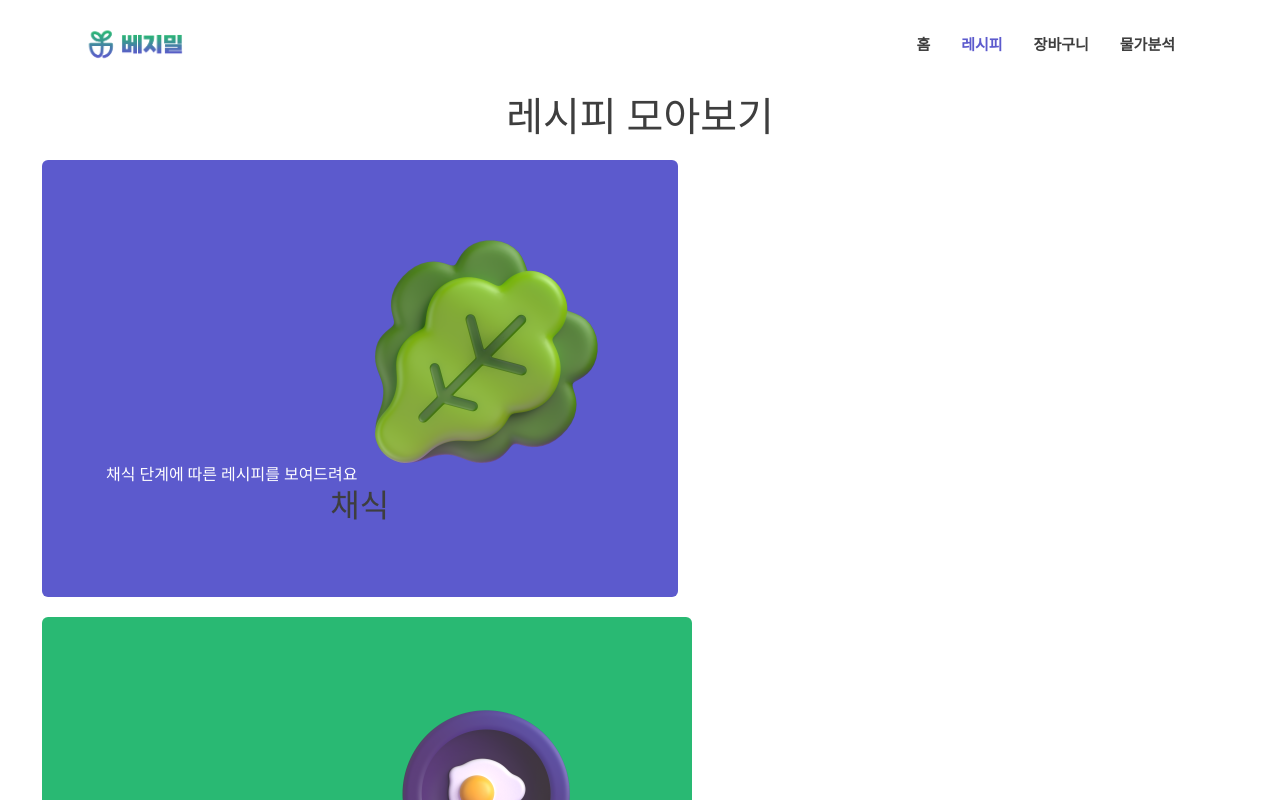
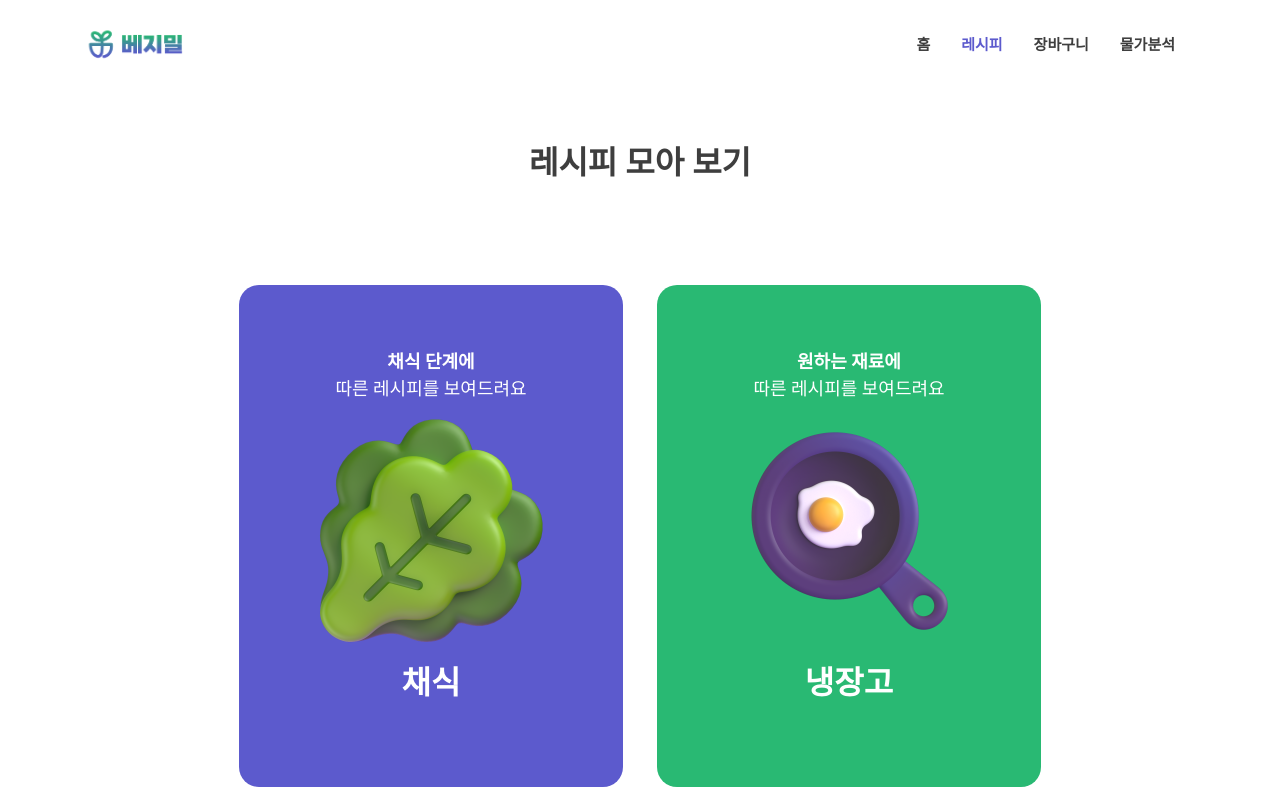
Before and after one commit to yuiseo/VeggieMeal, a Next.js app in the folder Front/veggiemeal/: page /recipe in a window 1280 px wide. Shown: the top 800 px of the page. Built offline with nearby package versions, Linux system fonts and the light colour scheme; a web font is replaced by a local one.

Commit message:
[S07P22C205-130][FE-이서]feat:레시피 인덱스 퍼블리싱

```diff
--- a/Front/veggiemeal/pages/recipe/index.tsx
+++ b/Front/veggiemeal/pages/recipe/index.tsx
@@ -5,6 +5,9 @@ import styles from 'styles/Home.module.scss'
 import Button from 'react-bootstrap/Button';
 import leafy from '/public/leafy_green.png';
 import cooking from '/public/cooking.png';
+import Container from 'react-bootstrap/Container';
+import Row from 'react-bootstrap/Row';
+import Col from 'react-bootstrap/Col';
 
 export default function Recipe() {
   const router = useRouter();
@@ -16,31 +19,27 @@ export default function Recipe() {
 
       <main className={styles.main}>
         <header>
-          <h1>레시피 모아보기</h1>
+          <h1 className={styles.recipe_title}>레시피 모아 보기</h1>
         </header>
-        <section>
-          <Button
-            className='btn'
-            onClick={() => router.push('/recipe/veggie')}>
-            <a>채식 단계</a>
-            <a>에 따른 레시피를 보여드려요</a>
-            <Image
-              src={leafy}
-              alt="leafy_green"
-            />
-            <h2>채식</h2>
-          </Button>
-          <Button
-            className="btn"
-            onClick={() => router.push('/recipe/fridge')}>
-            <a>원하는 재료</a>
-            <a>에 따른 레시피를 보여드려요</a>
-            <Image
-              src={cooking}
-              alt="cooking pan"
-            />
-            <h2>냉장고</h2>
-          </Button>
+        <section className={styles.recipe_section}>
+          <Row>
+            <Col sm={6}>
+              <Button className='btn' onClick={() => router.push('/recipe/veggie')}>
+                <a>채식 단계에</a>
+                <a>따른 레시피를 보여드려요</a>
+                <Image src={leafy} alt="leafy_green" quality={100} />
+                <p>채식</p>
+              </Button>
+            </Col>
+            <Col sm={6}>
+              <Button className="btn" onClick={() => router.push('/recipe/fridge')}>
+                <a>원하는 재료에</a>
+                <a>따른 레시피를 보여드려요</a>
+                <Image src={cooking} alt="cooking pan" quality={100} />
+                <p>냉장고</p>
+              </Button>
+            </Col>
+          </Row>
         </section>
       </main>
     </div >
--- a/Front/veggiemeal/styles/Home.module.scss
+++ b/Front/veggiemeal/styles/Home.module.scss
@@ -182,3 +182,14 @@
     padding:10px 20px;
   }
 }
+
+.recipe_title {
+  margin: 50px;
+  text-align: center;
+  font-size: xx-large;
+  font-weight: bolder;
+}
+
+.recipe_section {
+  margin-top: 3rem;
+}
--- a/Front/veggiemeal/styles/bootstrap.scss
+++ b/Front/veggiemeal/styles/bootstrap.scss
@@ -10,17 +10,45 @@
   box-shadow: 0 0 0 #ffffff;
 }
 
-#__next>div>main>section>button:nth-child(1) {
-  position: relative;
+
+#__next>div>main>section>div>div:nth-child(1)>button {
+  display: grid;
   padding: 4rem;
-  margin: 10px;
+  margin: 5px;
   background-color: val.$purple !important;
   border: 0;
+  border-radius: 20px;
+  a:nth-child(1) {
+    font-size: large;
+    font-weight: bolder;
+  }
+  a:nth-child(2){
+    font-size: large;
+  }
+  p {
+    color: #ffffff;
+    font-size: xx-large;
+    font-weight: bolder;
+  }
 }
 
-#__next>div>main>section>button:nth-child(2) {
+#__next>div>main>section>div>div:nth-child(2)>button {
+  display: grid;
   padding: 4rem;
-  margin: 10px;
+  margin: 5px;
   background-color: val.$green !important;
   border: 0;
+  border-radius: 20px;
+  a:nth-child(1) {
+    font-size: large;
+    font-weight: bolder;
+  }
+  a:nth-child(2) {
+    font-size: large;
+  }
+  p {
+    color: #ffffff;
+    font-size: xx-large;
+    font-weight: bolder;
+  }
 }
```
